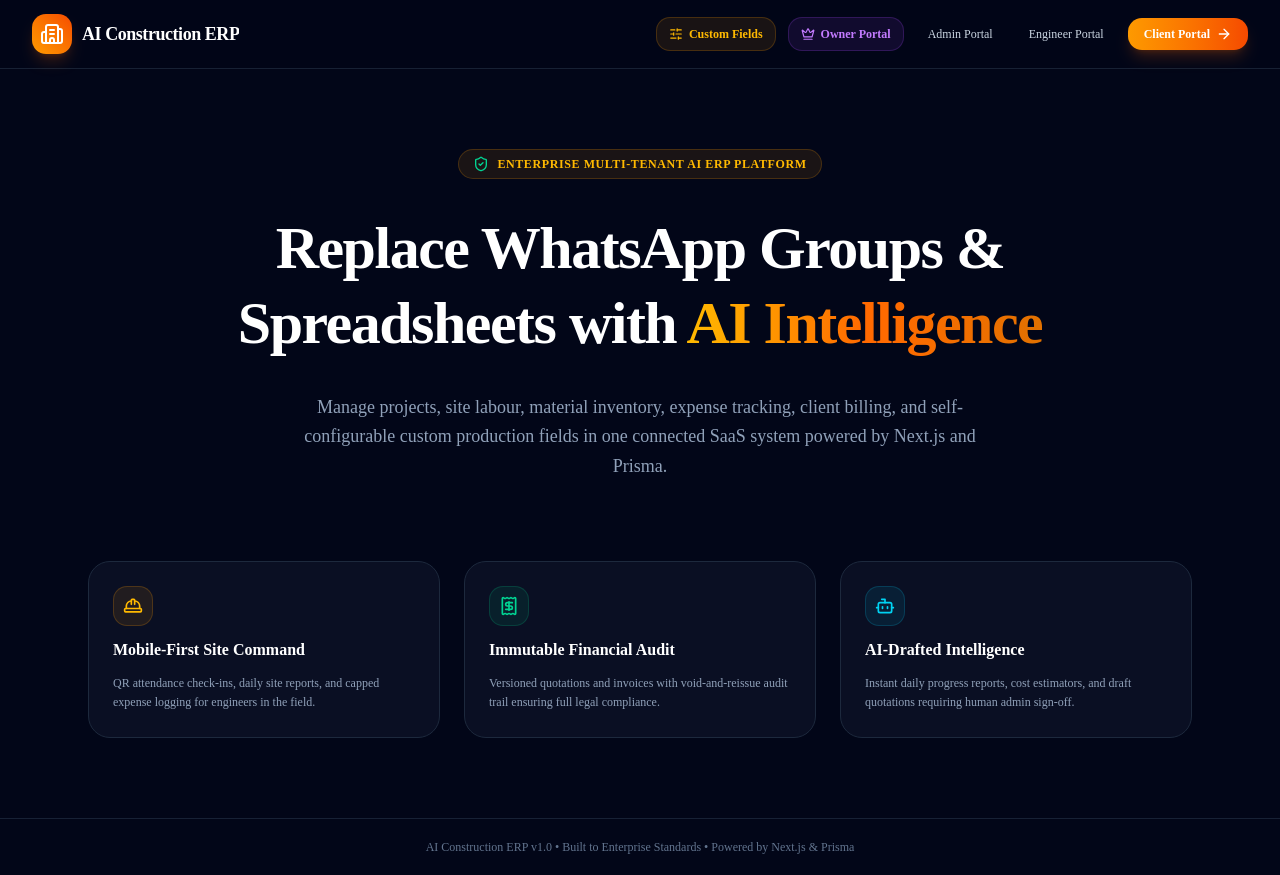
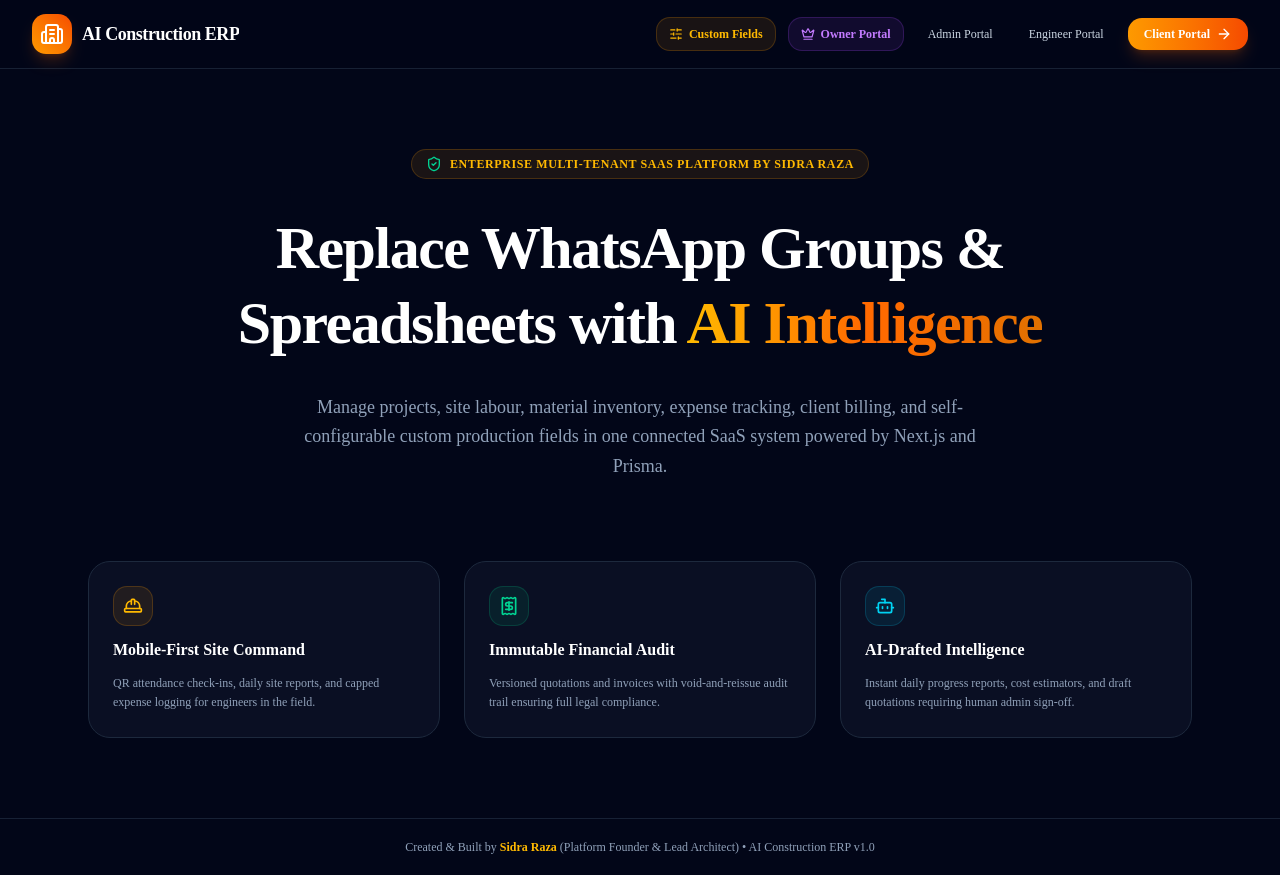
Before and after one commit to SidraRaza/ai-construction-erp, a Next.js app in the folder frontend/: page / in a window 1280 px wide. Built offline with nearby package versions, Linux system fonts and the light colour scheme.

Commit message:
docs: credit Sidra Raza as Founder, Creator, and Lead Architect across documentation and landing page branding

```diff
--- a/frontend/app/page.tsx
+++ b/frontend/app/page.tsx
@@ -151,8 +151,8 @@
             </Link>
           </div>
 
-          <div className="pt-6 border-t border-slate-800 text-center text-xs text-slate-500 font-medium">
-            AI Construction ERP v1.0 • Multi-Tenant Isolated
+          <div className="pt-6 border-t border-slate-800 text-center text-xs text-slate-400 font-medium">
+            Created & Designed by <strong className="text-amber-400">Sidra Raza</strong> • AI Construction ERP
           </div>
         </div>
       )}
@@ -160,7 +160,7 @@
       {/* Hero Section */}
       <main className="max-w-6xl mx-auto px-4 sm:px-6 py-12 sm:py-20 text-center space-y-6 sm:space-y-8 flex-1 flex flex-col justify-center items-center">
         <div className="inline-flex items-center gap-2 px-3.5 py-1.5 rounded-full bg-amber-500/10 border border-amber-500/20 text-amber-400 text-xs font-semibold uppercase tracking-wider">
-          <ShieldCheck className="w-4 h-4 text-emerald-400" /> Enterprise Multi-Tenant AI ERP Platform
+          <ShieldCheck className="w-4 h-4 text-emerald-400" /> Enterprise Multi-Tenant SaaS Platform by Sidra Raza
         </div>
 
         <h1 className="text-3xl sm:text-6xl font-extrabold text-white tracking-tight leading-tight max-w-4xl">
@@ -200,8 +200,8 @@
       </main>
 
       {/* Footer */}
-      <footer className="border-t border-slate-800/80 px-6 py-5 text-center text-xs text-slate-500">
-        AI Construction ERP v1.0 • Built to Enterprise Standards • Powered by Next.js & Prisma
+      <footer className="border-t border-slate-800/80 px-6 py-5 text-center text-xs text-slate-400 font-medium">
+        Created & Built by <strong className="text-amber-400">Sidra Raza</strong> (Platform Founder & Lead Architect) • AI Construction ERP v1.0
       </footer>
     </div>
   );
```
Also changed, not shown: 1 other file (tests, documents, lock files or other folders).
